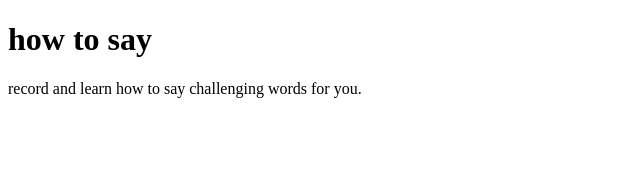
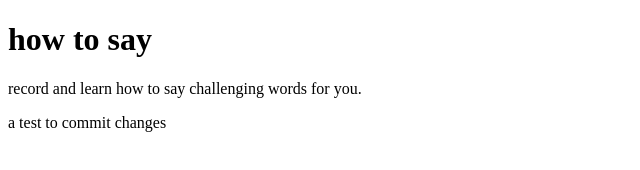
Before and after one commit to ragueh/English, a plain HTML site: page index.html in a window 1280 px wide. Shown: the whole page, without its empty margins (0-640 px from the left). Drawn offline with Linux system fonts and the light colour scheme.

Commit message:
Update index.html

```diff
--- a/index.html
+++ b/index.html
@@ -6,5 +6,6 @@
     <body>
         <h1>how to say</h1>
         <p>record and learn how to say challenging words for you.</p>
+        <p>a test to commit changes</p>
     </body>
 </html>
```
